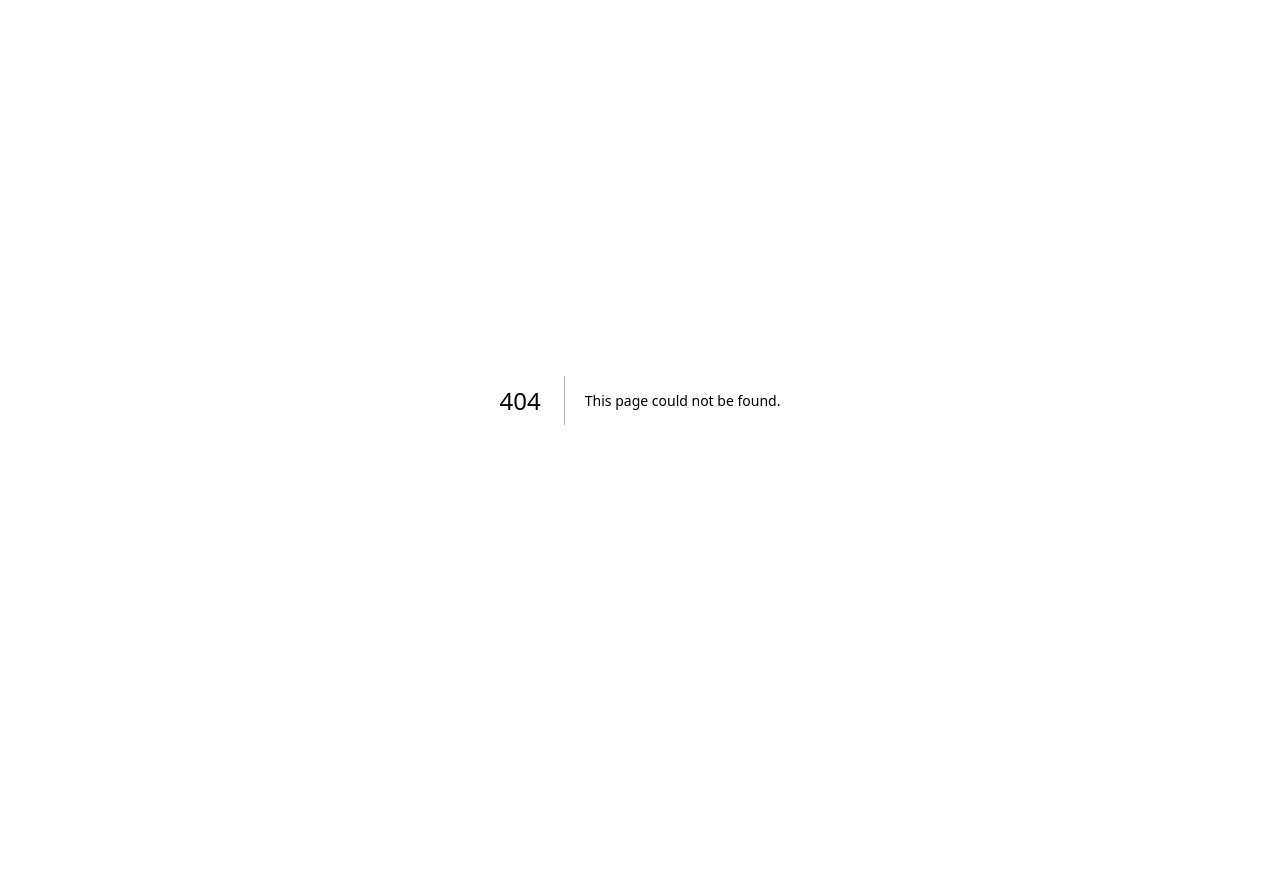
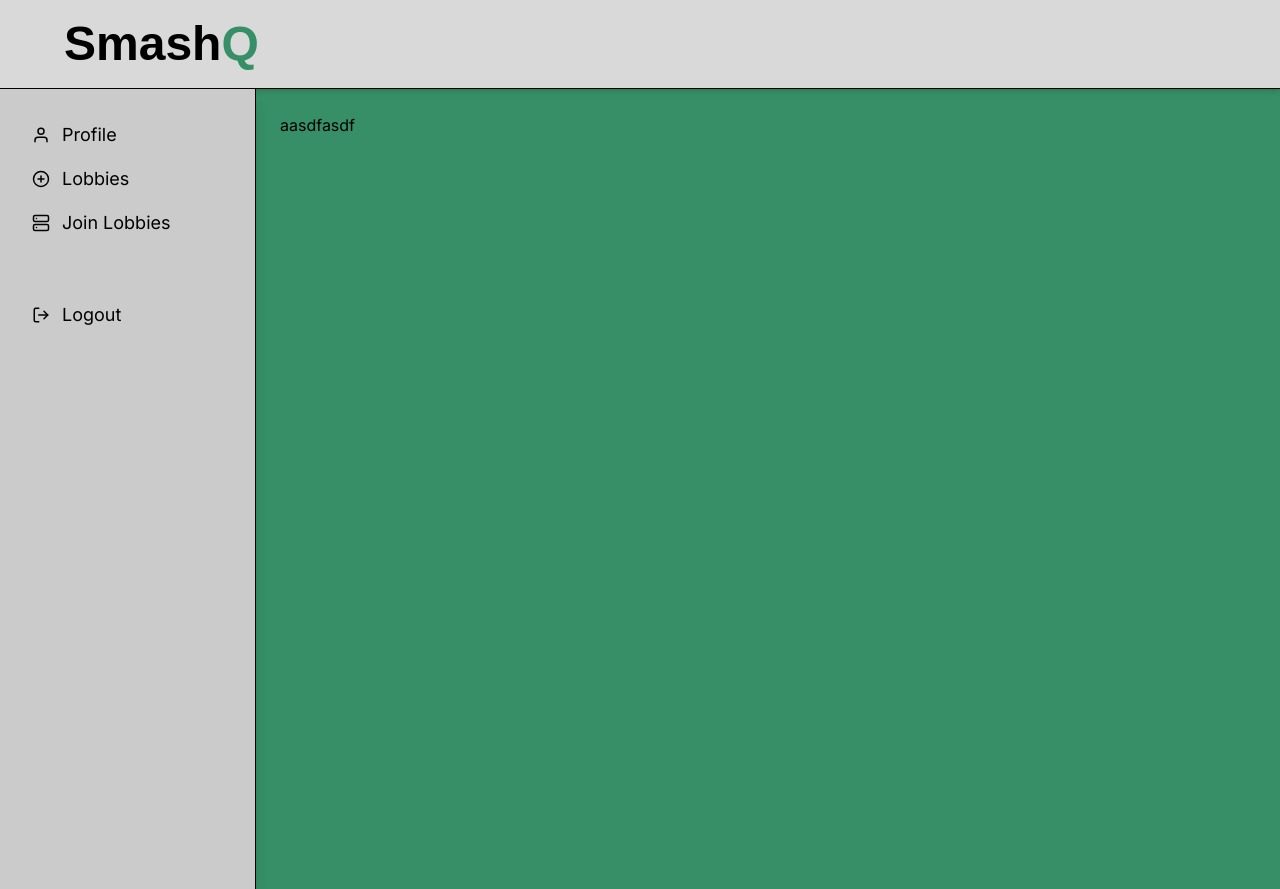
Before and after one commit to Very-Formal-Group-Dev-Team/SmashQ-web, a Next.js app: page /queue_master in a window 1280 px wide. Before the commit this address had no page. Before the commit the page ends 800 px from the top, so only its background shows below. Built offline with nearby package versions, Linux system fonts and the light colour scheme; a web font is replaced by a local one.

Commit message:
feat: dashboard layout

```diff
--- /dev/null
+++ b/app/(dashboard)/layout.tsx
@@ -0,0 +1,19 @@
+"use client"
+
+import { useState } from "react"
+import Header from "../components/layout/Header"
+import Sidebar from "../components/layout/Sidebar"
+
+export default function DashboardLayout({ children }: { children: React.ReactNode }) {
+  const [isOpen, setIsOpen] = useState(false)
+
+  return (
+        <div className="min-h-screen flex flex-col bg-primary">
+            <Header open={() => setIsOpen(true)} />
+            <div className="flex flex-1">
+                <Sidebar isOpen={isOpen} close={() => setIsOpen(false)} />
+                <main className="flex-1 p-6">{children}</main>
+            </div>
+        </div>
+  )
+}
--- /dev/null
+++ b/app/(dashboard)/player/page.tsx
@@ -0,0 +1,10 @@
+import Header from "@/app/components/layout/Header"
+
+export default function PlayerDashboardPage() {
+
+    return (
+        <div className="bg-primary h-lvh">
+
+        </div>
+    )
+}
--- /dev/null
+++ b/app/(dashboard)/queue_master/page.tsx
@@ -0,0 +1,10 @@
+import DashboardLayout from "../layout"
+
+export default function QueueMasterDashboardPage() {
+
+    return (
+        <>
+            aasdfasdf
+        </>
+    )
+}
--- a/app/components/AuthForm.tsx
+++ b/app/components/AuthForm.tsx
@@ -4,7 +4,8 @@ import AuthFormInput from "./ui/AuthFormInput"
 import AuthFormButton from "./ui/AuthFormButton"
 import SmashQTitle from "./ui/SmashQTitle"
 import Dropdown from "./ui/Dropdown"
-import { useState } from "react"
+import { useEffect, useState } from "react"
+import { useRouter } from "next/navigation"
 
 type Mode = "register" | "login"
 
@@ -15,10 +16,16 @@ export default function AuthForm({ mode }: {mode: Mode}) {
     const [passwordConfirm, setPasswordConfirm] = useState("")
     const [role, setRole] = useState("")
     const [loading, setLoading] = useState(false)
+    const router = useRouter()
+
+    const handleLogin = (e: React.FormEvent) => {
+        e.preventDefault()
+        router.push("/queue_master")
+    }
 
     return (
-        <div className="bg-[#368F66] h-lvh">
-            <form className="pl-10 pr-10 pt-10 pb-10 bg-[#E2E1E0] absolute top-1/2 left-1/2 -translate-x-1/2 -translate-y-1/2 flex flex-col justify-center items-center gap-6 rounded-lg w-[370px]">
+        <div className="bg-primary h-lvh">
+            <form className="pl-10 pr-10 pt-10 pb-10 bg-secondary absolute top-1/2 left-1/2 -translate-x-1/2 -translate-y-1/2 flex flex-col justify-center items-center gap-6 rounded-xl w-[370px]">
                 <div className="flex flex-col text-center gap-1">
                     <SmashQTitle />
                     <p className="text-gray-700">
@@ -50,7 +57,7 @@ export default function AuthForm({ mode }: {mode: Mode}) {
                             onChange={(e) => setUsername(e.target.value)}
                         />
                         <AuthFormInput
-                            type="text"
+                            type="email"
                             placeholder="Email"
                             value={email}
                             onChange={(e) => setEmail(e.target.value)}
@@ -84,7 +91,7 @@ export default function AuthForm({ mode }: {mode: Mode}) {
                 <div className="flex flex-col gap-3 w-full">
                     {mode === "login" ?
                     <>
-                        <AuthFormButton variant="login" />
+                        <AuthFormButton variant="login" onClick={handleLogin}/>
                         <AuthFormButton variant="guest" />
                         <AuthFormButton variant="googleLogin" />
                     </> :
--- /dev/null
+++ b/app/components/layout/Header.tsx
@@ -0,0 +1,19 @@
+"use client"
+
+import SmashQTitle from "../ui/SmashQTitle"
+import { FiMenu } from "react-icons/fi"
+
+export default function Header({ open }: { open: () => void }) {
+    return (
+        <header className="bg-secondary text-4xl flex justify-between items-center px-8 md:px-16 py-5 border-b shadow-md">
+            <SmashQTitle />
+            <button
+                onClick={open}
+                className="cursor-pointer lg:hidden"
+                aria-label="Open Menu"
+            >
+                <FiMenu />
+            </button>
+        </header>
+    )
+}
--- /dev/null
+++ b/app/components/layout/Sidebar.tsx
@@ -0,0 +1,54 @@
+"use client"
+
+import Link from "next/link"
+import { FiUser, FiPlusCircle, FiServer, FiLogOut } from "react-icons/fi"
+
+interface SidebarProps {
+  isOpen: boolean
+  close: () => void
+}
+
+export default function Sidebar({ isOpen, close }: SidebarProps) {
+    return (
+        <>
+            {isOpen && (
+                <div
+                    className="fixed inset-0 bg-black/40 lg:hidden"
+                    onClick={close}
+                />
+            )}
+
+            <aside
+                className={`
+                    fixed top-0 left-0 h-screen w-64 bg-tertiary border-r shadow-md
+                    transform transition-transform duration-300
+                    ${isOpen ? "translate-x-0" : "-translate-x-full"}
+                    lg:static lg:translate-x-0 lg:shadow-lg
+                `}
+            >
+                <button onClick={close} className="p-4 lg:hidden" aria-label="Close Menu">
+                ✕
+                </button>
+
+                <nav className="flex flex-col p-8 gap-16 text-lg justify-between">
+                    <div className="flex flex-col gap-4">
+                        <Link href="/" onClick={close} className="flex items-center gap-3">
+                            <FiUser /> Profile
+                        </Link>
+                        <Link href="/" onClick={close} className="flex items-center gap-3">
+                            <FiPlusCircle /> Lobbies
+                        </Link>
+                        <Link href="/" onClick={close} className="flex items-center gap-3">
+                            <FiServer /> Join Lobbies
+                        </Link>
+                    </div>
+                    <div className="mt-auto">
+                        <Link href="/login" onClick={close} className="flex items-center gap-3">
+                            <FiLogOut /> Logout
+                        </Link>
+                    </div>
+                </nav>
+            </aside>
+        </>
+    )
+}
--- a/app/components/ui/AuthFormButton.tsx
+++ b/app/components/ui/AuthFormButton.tsx
@@ -1,17 +1,19 @@
 import GoogleIcon from "./GoogleIcon";
 
 interface buttonProps {
+    type: string
     variant: "login" | "register" | "guest" | "googleLogin" | "googleRegister"
+    onClick: React.MouseEventHandler
     children?: React.ReactNode
 }
 
-export default function AuthFormButton({ variant, children }: buttonProps) {
+export default function AuthFormButton({ type, variant, onClick, children }: buttonProps) {
     let className = "";
 
     if (variant === "login" || variant === "register" || variant === "guest") {
-        className = "font-semibold pt-3 pb-3 rounded-sm cursor-pointer text-white bg-[#368F66]"
+        className = "font-semibold pt-3 pb-3 rounded-sm cursor-pointer text-white bg-primary"
     } else {
-        className= "font-semibold pt-3 pb-3 rounded-sm cursor-pointer text-black bg-white border border-gray-600 flex items-center justify-center gap-3"
+        className= "font-semibold pt-3 pb-3 rounded-md cursor-pointer text-black bg-white border border-gray-600 flex items-center justify-center gap-3"
     }
 
     children =  variant === "login" ? "Login" :
@@ -21,7 +23,7 @@ export default function AuthFormButton({ variant, children }: buttonProps) {
                 <><GoogleIcon/> Sign up with Google</>
 
     return (
-        <button className={className}>
+        <button className={className} onClick={onClick}>
             {children}
         </button>
     )
--- a/app/components/ui/AuthFormInput.tsx
+++ b/app/components/ui/AuthFormInput.tsx
@@ -14,8 +14,8 @@ export default function AuthFormInput({ type, placeholder, value, onChange } : p
             placeholder={placeholder || "hello"}
             value={value}
             onChange={onChange}
-            className="text-md bg-gray-50 border border-gray-600 rounded-sm py-3 px-4"
-            required
+            className="text-md bg-gray-50 border border-gray-600 rounded-md py-3 px-4"
+            // required
         >
         </input>
     )
--- a/app/components/ui/SmashQTitle.tsx
+++ b/app/components/ui/SmashQTitle.tsx
@@ -2,6 +2,6 @@
 
 export default function SmashQTitle() {
     return (
-        <h1 className="font-display text-5xl font-bold">Smash<span className="text-[#368F66]">Q</span></h1>
+        <h1 className="font-display text-5xl font-bold">Smash<span className="text-primary">Q</span></h1>
     )
 }
--- a/app/globals.css
+++ b/app/globals.css
@@ -3,4 +3,7 @@
 @theme {
   --font-sans: var(--font-inter);
   --font-display: var(--font-jaro);
+  --color-primary: #368F66;
+  --color-secondary: #D9D9D9;
+  --color-tertiary: #CBCBCB;
 }
--- a/app/layout.tsx
+++ b/app/layout.tsx
@@ -14,8 +14,8 @@ const jaro = Jaro({
 })
 
 export const metadata: Metadata = {
-  title: "Create Next App",
-  description: "Generated by create next app",
+  title: "SmashQ",
+  description: "Badminton queueing system",
 };
 
 export default function RootLayout({
```
